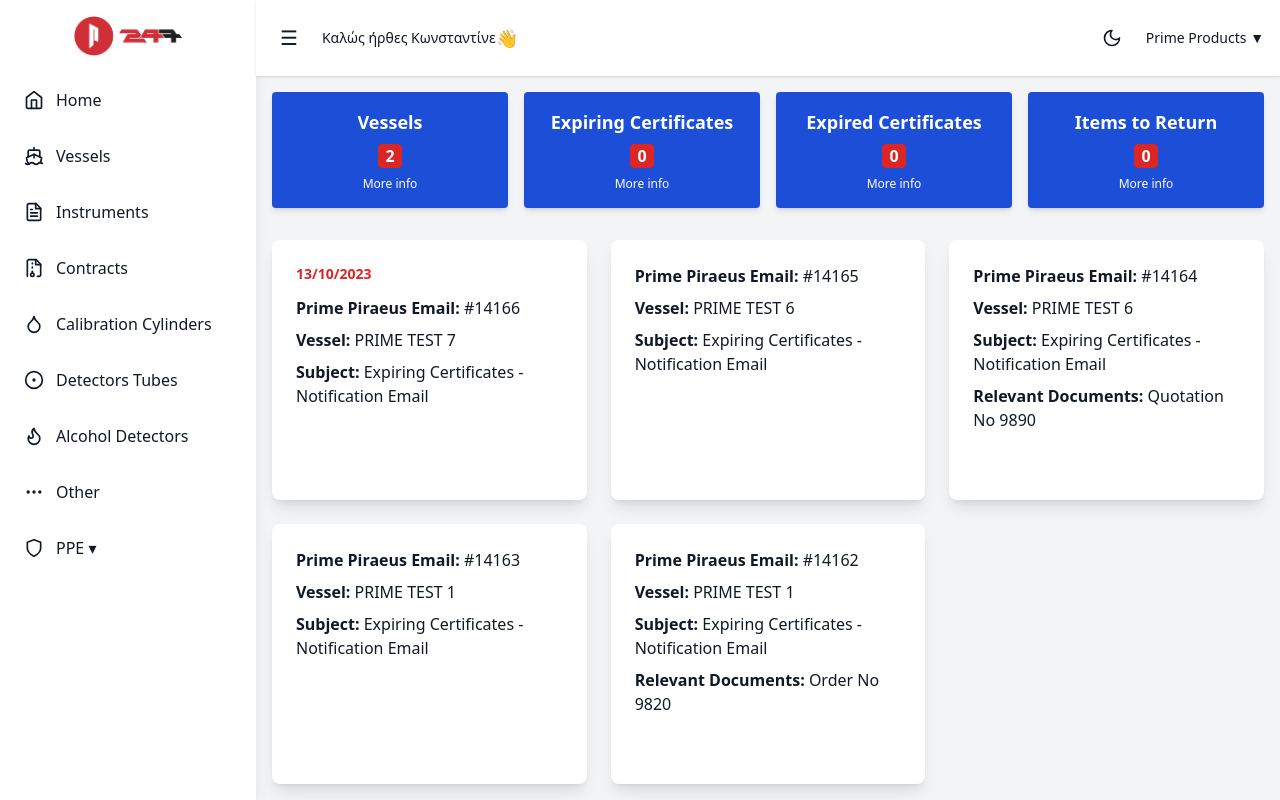
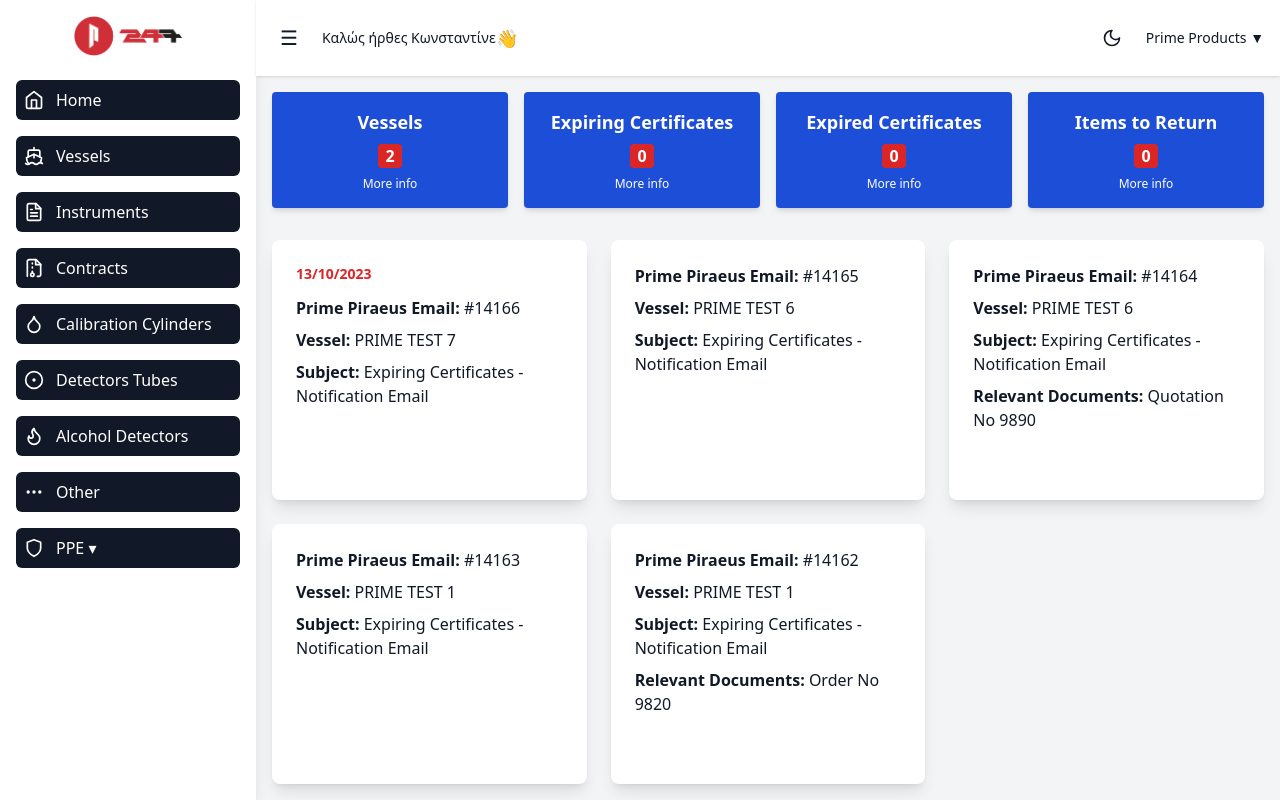
Before and after one commit to ktsouflias/dashboard-mockup, a React (Vite) app: page / in a window 1280 px wide. Built offline with nearby package versions, Linux system fonts and the light colour scheme.

Commit message:
Update UI:animation-sidebar

```diff
--- a/src/App.jsx
+++ b/src/App.jsx
@@ -108,7 +108,7 @@ const App = () => {
   {menuItems.map((item, index) => (
     <li
       key={index}
-                className="flex items-center space-x-3 p-2 rounded-md cursor-pointer hover:bg-gray-200 dark:hover:bg-gray-700 transition-colors duration-200"
+      className="flex items-center space-x-3 p-2 rounded-md cursor-pointer bg-gray-900 dark:bg-gray-800 text-white hover:text-blue-400 transition-colors duration-200"
       title={!sidebarOpen ? item.label : ""}
     >
       {item.icon}
@@ -120,29 +120,27 @@ const App = () => {
     className="relative"
     onMouseEnter={() => setShowPpe(true)}
     onMouseLeave={() => setShowPpe(false)}
-              title={!sidebarOpen ? "PPE" : ""}
+    title={!sidebarOpen ? 'PPE' : ''}
   >
-              <div
-                className="flex items-center space-x-3 p-2 rounded-md cursor-pointer hover:bg-gray-200 dark:hover:bg-gray-700 transition-colors duration-200"
-              >
+    <div className="flex items-center space-x-3 p-2 rounded-md cursor-pointer bg-gray-900 dark:bg-gray-800 text-white hover:text-blue-400 transition-colors duration-200">
       <Shield size={20} />
       {sidebarOpen && <span>PPE ▾</span>}
     </div>
     {sidebarOpen && showPpe && (
-                <ul className="ml-6 mt-2 space-y-2 text-sm">
-                  <li className="flex items-center space-x-2 cursor-pointer hover:text-blue-600">
+      <ul className="ml-6 mt-2 space-y-2 text-sm bg-gray-900 dark:bg-gray-800 text-white p-2 rounded-lg shadow-lg">
+        <li className="flex items-center space-x-2 cursor-pointer hover:text-blue-400">
           <Shirt size={16} />
           <span>Parkas</span>
         </li>
-                  <li className="flex items-center space-x-2 cursor-pointer hover:text-blue-600">
+        <li className="flex items-center space-x-2 cursor-pointer hover:text-blue-400">
           <Footprints size={16} />
           <span>Shoes</span>
         </li>
-                  <li className="flex items-center space-x-2 cursor-pointer hover:text-blue-600">
+        <li className="flex items-center space-x-2 cursor-pointer hover:text-blue-400">
           <LayoutTemplate size={16} />
           <span>Boilersuits</span>
         </li>
-                  <li className="flex items-center space-x-2 cursor-pointer hover:text-blue-600">
+        <li className="flex items-center space-x-2 cursor-pointer hover:text-blue-400">
           <HardHat size={16} />
           <span>Helmets</span>
         </li>
@@ -150,6 +148,7 @@ const App = () => {
     )}
   </li>
 </ul>
+
         </div>
 
         <div className="flex-1 flex flex-col">
```
Lines whose indentation alone changed are shown as unchanged.
